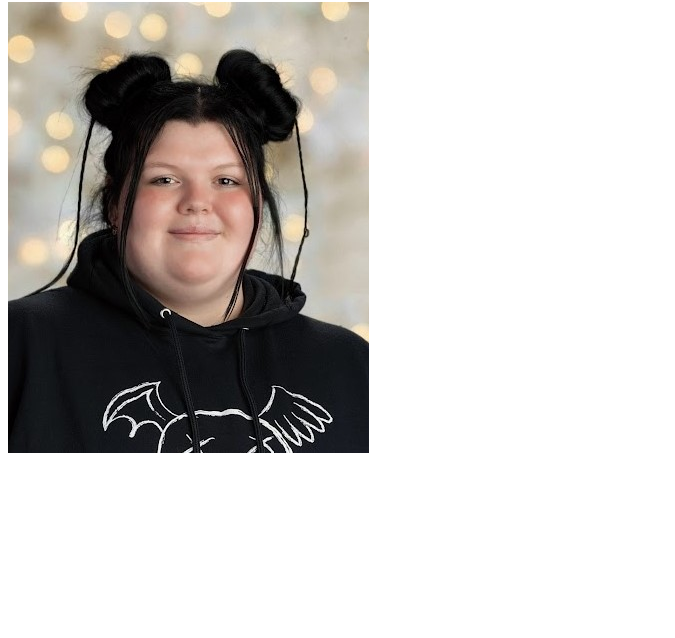
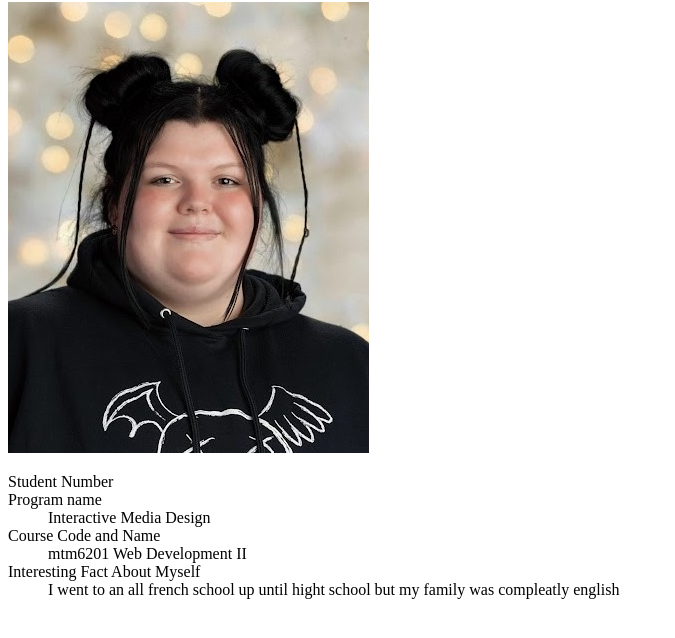
Before and after one commit to robi0859/mtm6201-week1-040, a plain HTML site: page index.html in a window 1280 px wide. Shown: the part 78-716 px from the top of the page, without its empty margins (0-675 px from the left). Drawn offline with Linux system fonts and the light colour scheme.

Commit message:
adding description lits

```diff
--- a/index.html
+++ b/index.html
@@ -13,5 +13,20 @@
     <div>
         <img src="images/me.jpg" alt="Ciara Robinson">
     </div>
+    <div>
+        <dl>
+            <dt>Student Number</dt>
+            <dd></dd>
+
+            <dt>Program name</dt>
+            <dd>Interactive Media Design</dd>
+
+            <dt>Course Code and Name</dt>
+            <dd>mtm6201 Web Development II</dd>
+
+            <dt>Interesting Fact About Myself</dt>
+            <dd>I went to an all french school up until hight school but my family was compleatly english</dd>
+        </dl>
+    </div>
 </body>
 </html>
```
